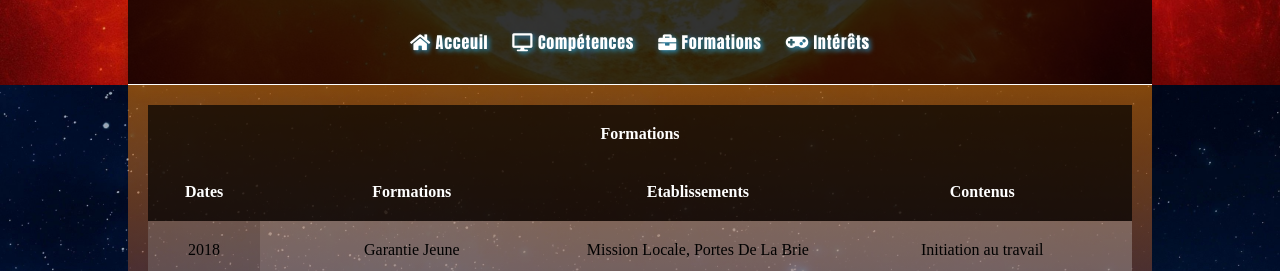
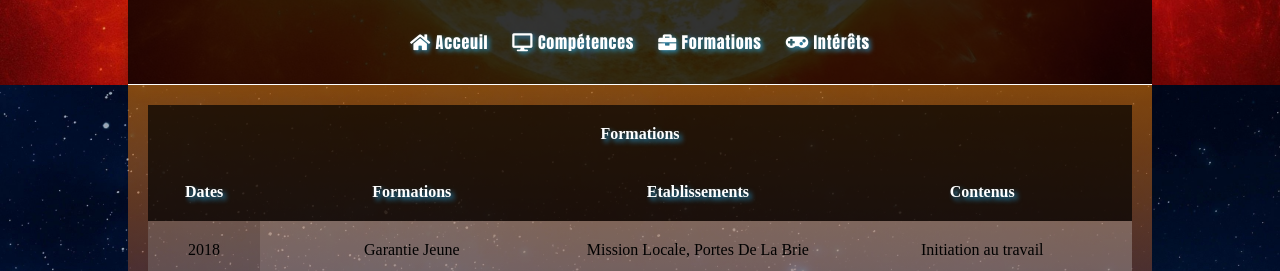
Before and after one commit to CedricAOUN/CedricAOUN.github.io, a plain HTML site: page formation.html in a window 1280 px wide. Shown: the top 271 px of the page. Drawn offline with Linux system fonts and the light colour scheme; a web font is replaced by a local one.

Commit message:
tableau update

```diff
--- a/css/style.css
+++ b/css/style.css
@@ -140,6 +140,7 @@ td:first-of-type {
 th:first-of-type {
 	background-color: rgba(0, 0, 0, 0.7);;
 	color: rgb(255,255,255);
+
 	border: rgba(0,0,0,0.7);
 
 }
@@ -147,6 +148,7 @@ th {
 	background-color: rgba(0, 0, 0,0.7);
 	color: white;
 	border:none;
+	text-shadow: 3px 3px 5px rgba(40, 186, 253, 0.719);
 }
 
 
```
